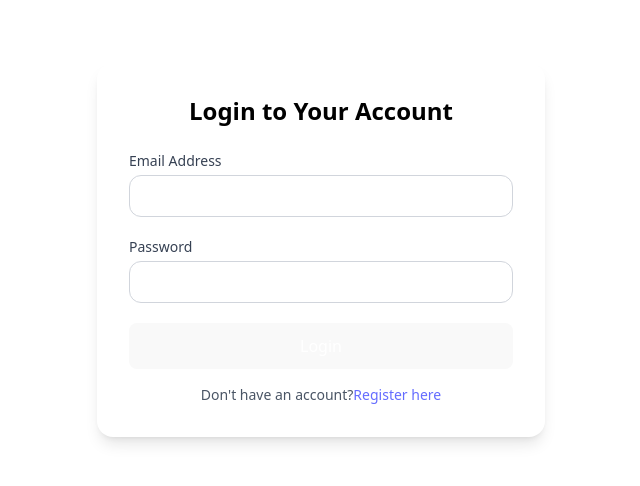
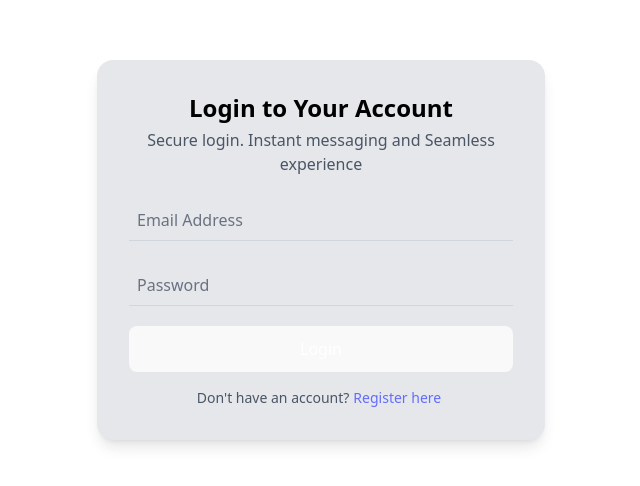
Before and after one commit to pardeep73/application-frontend, a React (Vite) app: page /login in a window 1280 px wide. Shown: the part 150-636 px from the top of the page, without its empty margins (319-959 px from the left). Built offline with nearby package versions, Linux system fonts and the light colour scheme; no server answers.

Commit message:
login and register changes

```diff
--- a/src/pages/Login.jsx
+++ b/src/pages/Login.jsx
@@ -77,41 +77,46 @@ const Login = () => {
 
     return (
         <div className='h-[100vh] w-[100vw] flex items-center justify-center min-h-screen'>
-            <div className="bg-white p-8 rounded-2xl shadow-lg w-full max-w-md">
-                <h2 className="text-2xl text-black font-bold mb-6 text-center">Login to Your Account</h2>
+            <div className="bg-gray-200 p-8 sm:rounded-2xl shadow-lg w-full h-full  flex flex-col justify-center sm:h-auto sm:max-w-md">
+                <div className='mb-4'>
+                    <h2 className="text-2xl text-black font-bold text-center">Login to Your Account</h2>
+                    <p className='text-gray-600 py-1 text-center'>Secure login. Instant messaging and Seamless experience</p>
+                </div>
                 <form onSubmit={handleform} className="space-y-5 text-start">
                     {/* Email */}
                     <div>
-                        <label
+                        {/* <label
                             htmlFor="email"
                             className="block text-sm font-medium text-gray-700"
                         >
                             Email Address
-                        </label>
+                        </label> */}
                         <input
                             type="email"
                             id="email"
+                            name="email"
                             onChange={getdata}
-                            name="email"
+                            placeholder='Email Address'
                             required=""
-                            className="w-full mt-1 text-black px-4 py-2 border border-gray-300 rounded-xl focus:outline-none focus:ring-2 focus:ring-blue-400"
+                            className="w-full mt-1 px-2 py-3 sm:py-2  border-b text-gray-500 border-gray-300 placeholder:text-gray-500 focus:outline-none focus:ring-2 focus:ring-blue-400"
                         />
                     </div>
                     {/* Password */}
                     <div>
-                        <label
+                        {/*  <label
                             htmlFor="password"
                             className="block text-sm font-medium text-gray-700"
                         >
                             Password
-                        </label>
+                        </label> */}
                         <input
                             type="password"
                             id="password"
+                            placeholder='Password'
                             onChange={getdata}
                             name="password"
                             required=""
-                            className="w-full mt-1 px-4 py-2 border text-black border-gray-300 rounded-xl focus:outline-none focus:ring-2 focus:ring-blue-400"
+                            className="w-full mt-1 px-2 py-3 sm:py-2  border-b text-gray-500 border-gray-300 placeholder:text-gray-500 focus:outline-none focus:ring-2 focus:ring-blue-400"
                         />
                     </div>
                     {/* Submit Button */}
@@ -126,7 +131,7 @@ const Login = () => {
                 </form>
                 <p className="mt-4 text-center text-sm text-gray-600">
                     Don't have an account?
-                    <Link to="/" className="text-blue-500 hover:underline">
+                    <Link to="/" className="text-blue-500 mx-1 hover:underline">
                         Register here
                     </Link>
                 </p>
--- a/src/pages/Register.jsx
+++ b/src/pages/Register.jsx
@@ -76,61 +76,67 @@ const Register = () => {
 
     return (
         <div className='flex h-[100vh] w-[100vw] items-center justify-center min-h-screen'>
-            <div className="bg-white p-8 rounded-2xl shadow-lg w-full max-w-md">
-                <h2 className="text-2xl font-bold mb-6 text-center text-black">Create an Account</h2>
+            <div className="bg-gray-200 p-8 sm:rounded-2xl shadow-lg w-full h-full  flex flex-col justify-center sm:h-auto sm:max-w-md">
+                <div className='mb-6'>
+                    <h2 className="text-2xl font-bold  text-center text-black">Create an Account</h2>
+                    <p className='text-gray-600 text-center'>Connect Chat Share. It all begins here.</p>
+                </div>
                 <form onSubmit={handleform} className="space-y-5 text-start">
                     {/* Full Name */}
                     <div>
-                        <label htmlFor="name" className="block text-sm font-medium text-gray-700">
+                        {/* <label htmlFor="name" className="block text-sm font-medium text-gray-700">
                             Full Name
-                        </label>
+                        </label> */}
                         <input
                             type="text"
                             id="name"
                             name="name"
                             required=""
-                            className="w-full mt-1 px-4 py-2 border text-black border-gray-300 rounded-xl focus:outline-none focus:ring-2 focus:ring-blue-400"
+                            placeholder='Full Name'
+                            className="w-full mt-1 px-2 py-3 sm:py-2  border-b text-gray-500 placeholder:text-gray-500 border-gray-300  focus:outline-none focus:ring-2 focus:ring-blue-400"
                         />
                     </div>
                     {/* Email */}
                     <div>
-                        <label
+                        {/* <label
                             htmlFor="email"
                             className="block text-sm font-medium text-gray-700"
                         >
                             Email Address
-                        </label>
+                        </label> */}
                         <input
                             type="email"
                             id="email"
                             name="email"
+                            placeholder='Email Address'
                             required=""
-                            className="w-full mt-1 px-4 py-2 border text-black border-gray-300 rounded-xl focus:outline-none focus:ring-2 focus:ring-blue-400"
+                            className="w-full mt-1 px-2 py-3 sm:py-2  border-b text-gray-500 border-gray-300 placeholder:text-gray-500 focus:outline-none focus:ring-2 focus:ring-blue-400"
                         />
                     </div>
                     {/* Password */}
                     <div>
-                        <label
+                        {/* <label
                             htmlFor="password"
                             className="block text-sm font-medium text-gray-700"
                         >
                             Password
-                        </label>
+                        </label> */}
                         <input
                             type="password"
                             id="password"
+                            placeholder='Password'
                             name="password"
                             required=""
-                            className="w-full mt-1 px-4 py-2 border text-black border-gray-300 rounded-xl focus:outline-none focus:ring-2 focus:ring-blue-400"
+                            className="w-full mt-1 px-2 py-3 sm:py-2  border-b text-gray-500 border-gray-300 placeholder:text-gray-500 focus:outline-none focus:ring-2 focus:ring-blue-400"
                         />
                     </div>
                     <div>
-                        <label htmlFor="image" className="block text-sm font-medium text-gray-700">
+                        {/*  {<label htmlFor="image" className="block text-sm font-medium text-gray-700">
                             Image
-                        </label>
+                        </label>} */}
                         <label
                             htmlFor="image"
-                            className="block text-sm p-3 my-1 border border-gray-300 rounded-xl font-medium text-gray-700"
+                            className="block text-sm py-3.5 sm:py-2.5 px-2  my-1 border-b border-gray-300   text-gray-500"
                         >
                             {data.image}
                         </label>
@@ -157,7 +163,7 @@ const Register = () => {
                 </form>
                 <p className="mt-4 text-center text-sm text-gray-600">
                     Already have an account?
-                    <Link to="/login" className="text-blue-500 hover:underline">
+                    <Link to="/login" className="text-blue-500 ml-1 hover:underline">
                         Login here
                     </Link>
                 </p>
```
